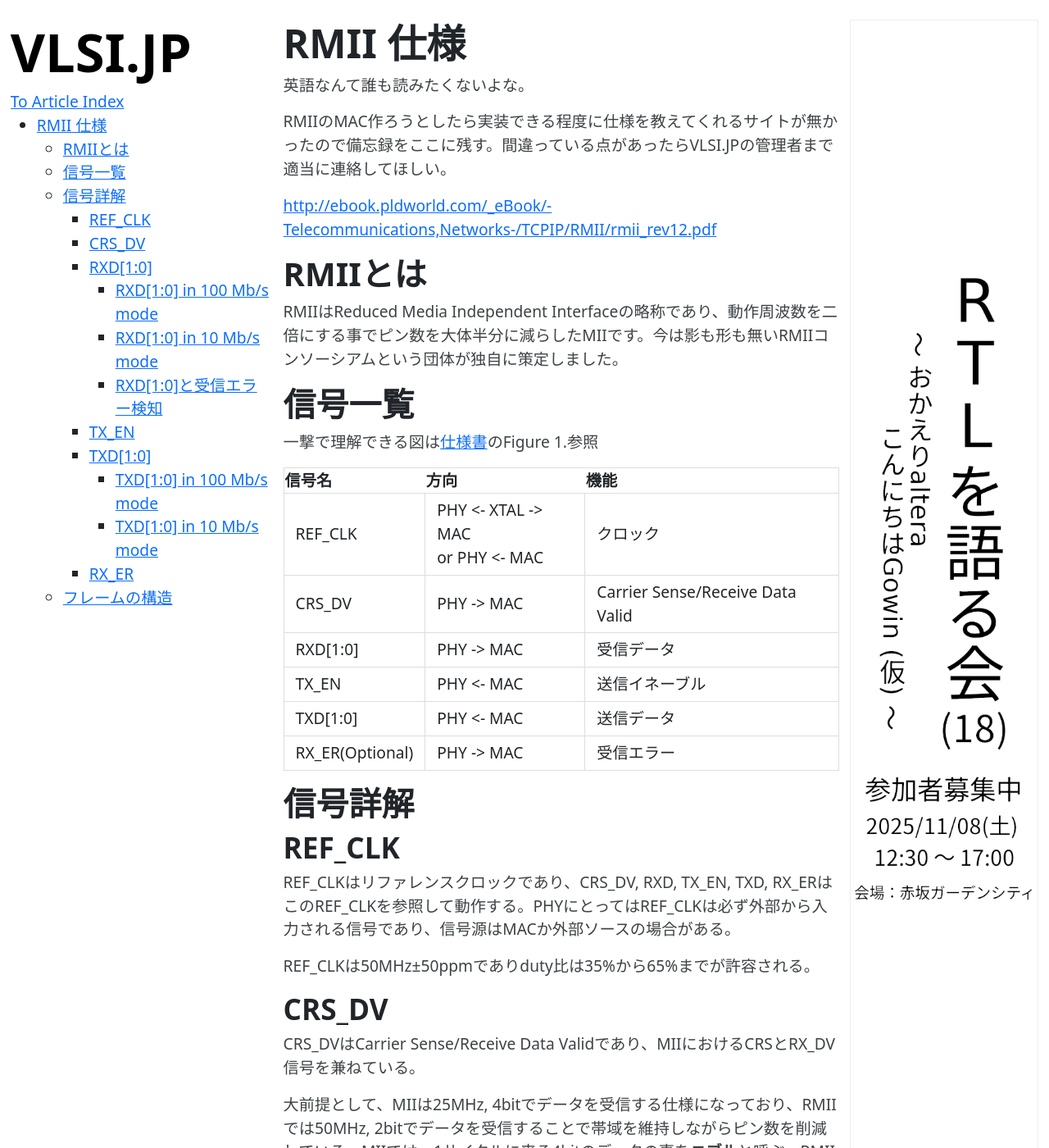
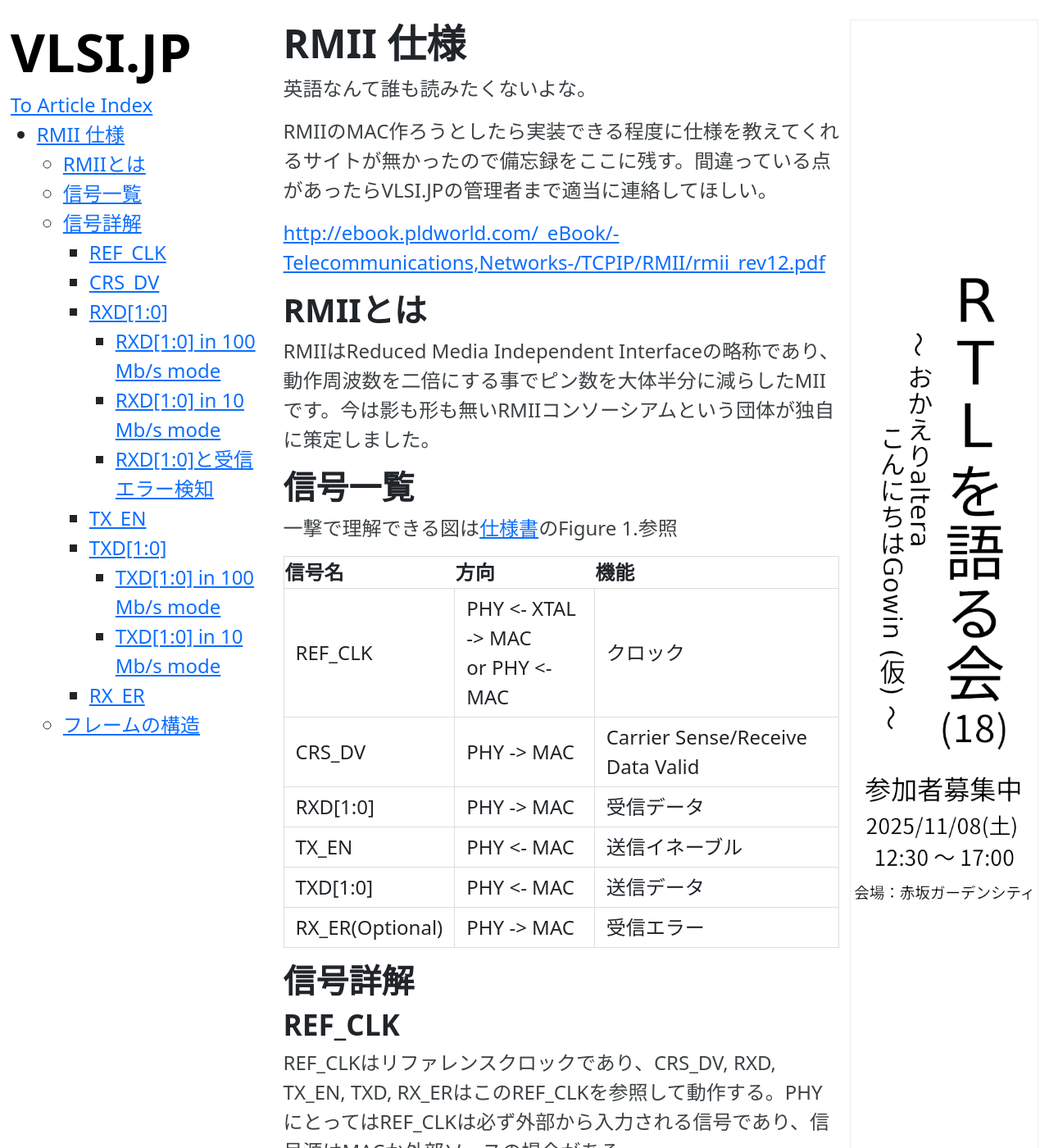
Before and after one commit to VLSI-JP/VLSI-JP.github.io, a Jekyll site: the page built from RMII.md, in a window 1280 px wide and 1400 px high. Shown: the whole window at 82% size. Built offline with Jekyll 4.4.1, drawn with Linux system fonts in a browser that asks for light colours.

Commit message:
resize font

```diff
--- a/assets/css/layout.css
+++ b/assets/css/layout.css
@@ -14,7 +14,7 @@ h1, h2, h3, h4, h5, h6 {
 h1 { font-size: clamp(2.0rem, 5vw, 3.0rem); }
 h2 { font-size: clamp(1.8rem, 4.5vw, 2.5rem); }
 h3 { font-size: clamp(1.5rem, 4vw, 2.2rem); }
-p, li, a, th, td { font-size: clamp(1.0rem, 2.5vw, 1.2rem); } /* 1rem = 約16px */
+p, li, a, th, td { font-size: clamp(1.0rem, 2.5vw, 1.5rem); } /* 1rem = 約16px */
 
 p {
     color: #3d4245!important;
```
